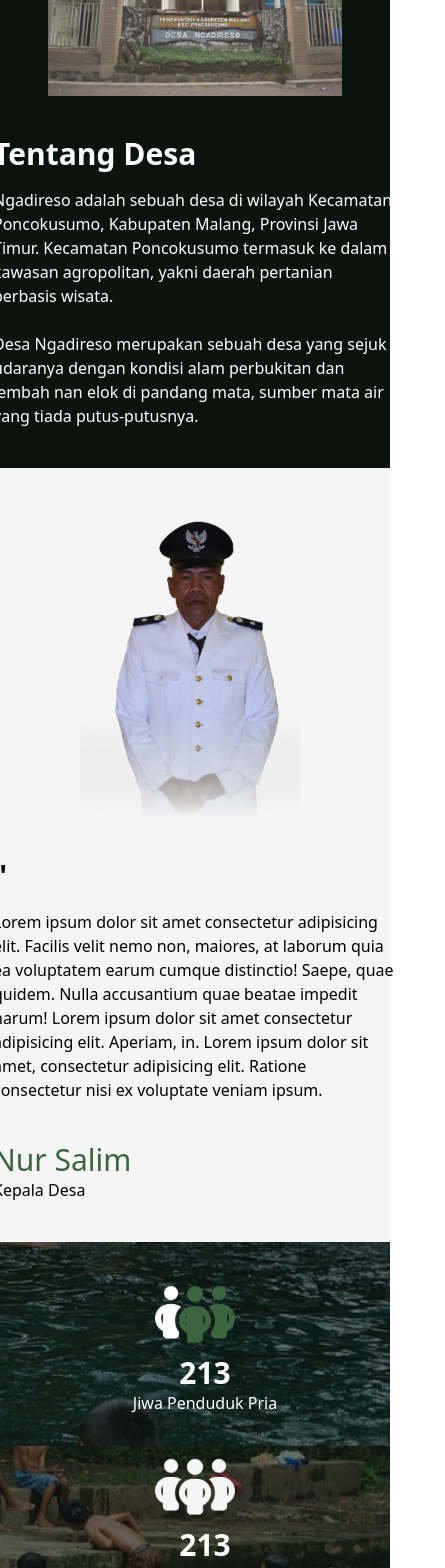
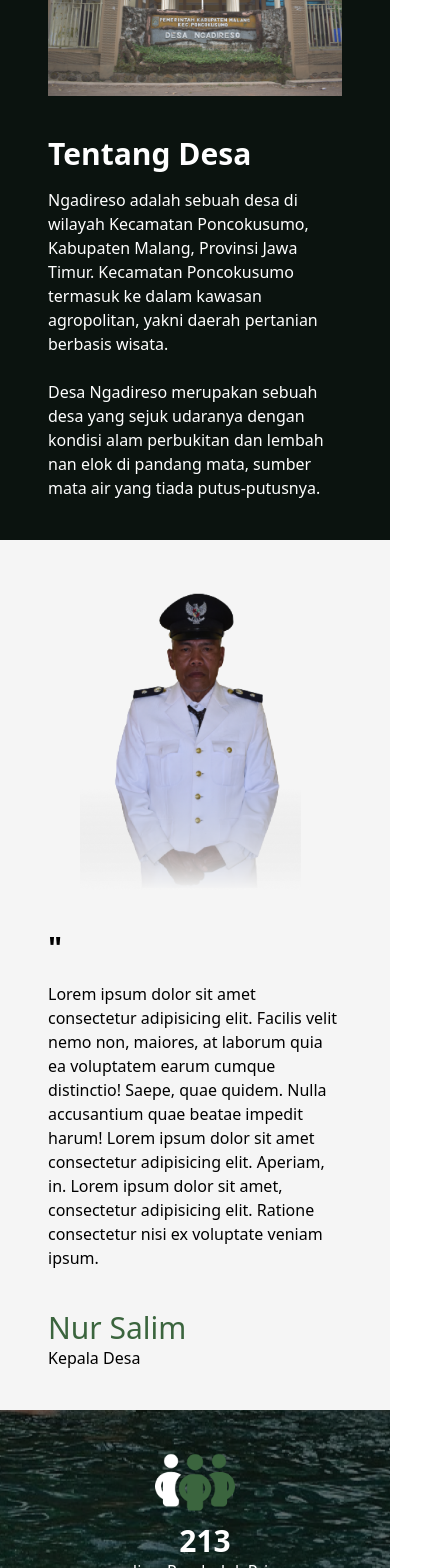
Before and after one commit to galihpermana29/web-kkn, a React (Create React App) app: page / in a window 390 px wide. Shown: the part 1000-2568 px from the top of the page, 445 px wide, since content can reach past the window. Built offline with nearby package versions, Linux system fonts and the light colour scheme.

Commit message:
finishing ui

```diff
--- a/src/pages/Homepage.js
+++ b/src/pages/Homepage.js
@@ -57,7 +57,7 @@ const Homepage = () => {
 			<Jumbotron mode="full" height="min-h-[100vh]" />
 			{/* section desa */}
 			<section className="flex flex-col-reverse lg:flex-row lg:justify-between items-center py-10 bg-[#0B130F]">
-				<div className="text-white px-12 min-w-[500px] max-w-[700px]">
+				<div className="text-white px-12 lg:min-w-[500px] max-w-[700px]">
 					<h1 className="text-3xl font-bold mb-4">Tentang Desa</h1>
 					<p>
 						Ngadireso adalah sebuah desa di wilayah Kecamatan Poncokusumo,
@@ -76,7 +76,7 @@ const Homepage = () => {
 			</section>
 			{/* section kades */}
 			<section className="flex flex-col-reverse lg:flex-row-reverse lg:justify-center items-center lg:py-20 py-10 bg-[#F5F5F5]">
-				<div className="px-12 min-w-[500px] max-w-[700px]">
+				<div className="px-12 lg:min-w-[500px] max-w-[700px] w-full">
 					<h1 className="text-3xl font-bold mb-4">"</h1>
 					<p>
 						Lorem ipsum dolor sit amet consectetur adipisicing elit. Facilis
@@ -135,7 +135,7 @@ const Homepage = () => {
 					mode="children"
 					background="bg-homepage-image">
 					<div className="flex flex-col items-center justify-center">
-						<h1 className="text-[2rem] font-bold lg:text-[3rem] text-white max-w-[500px] mb-5">
+						<h1 className="text-[1.4rem] font-bold lg:text-[3rem] text-white max-w-[500px] mb-5">
 							Kunjungi Wisata Desa Ngadireso!
 						</h1>
 						<div className="mx-5 bg-lime-800 py-2 px-3 text-white max-w-max">
```
